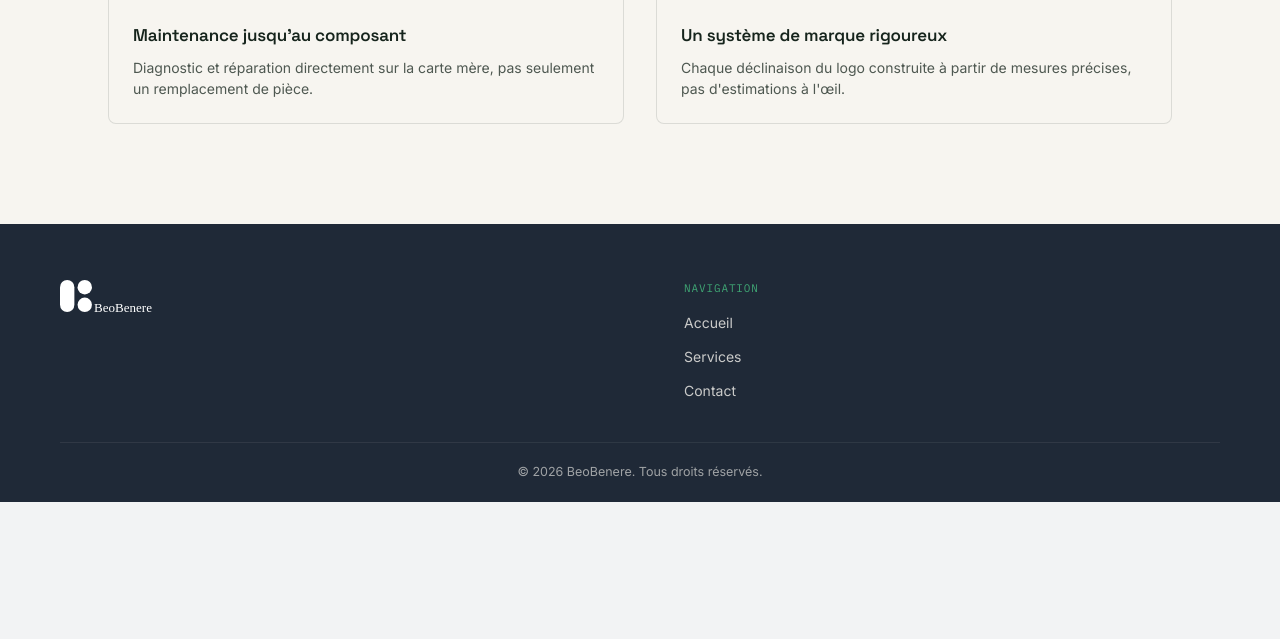
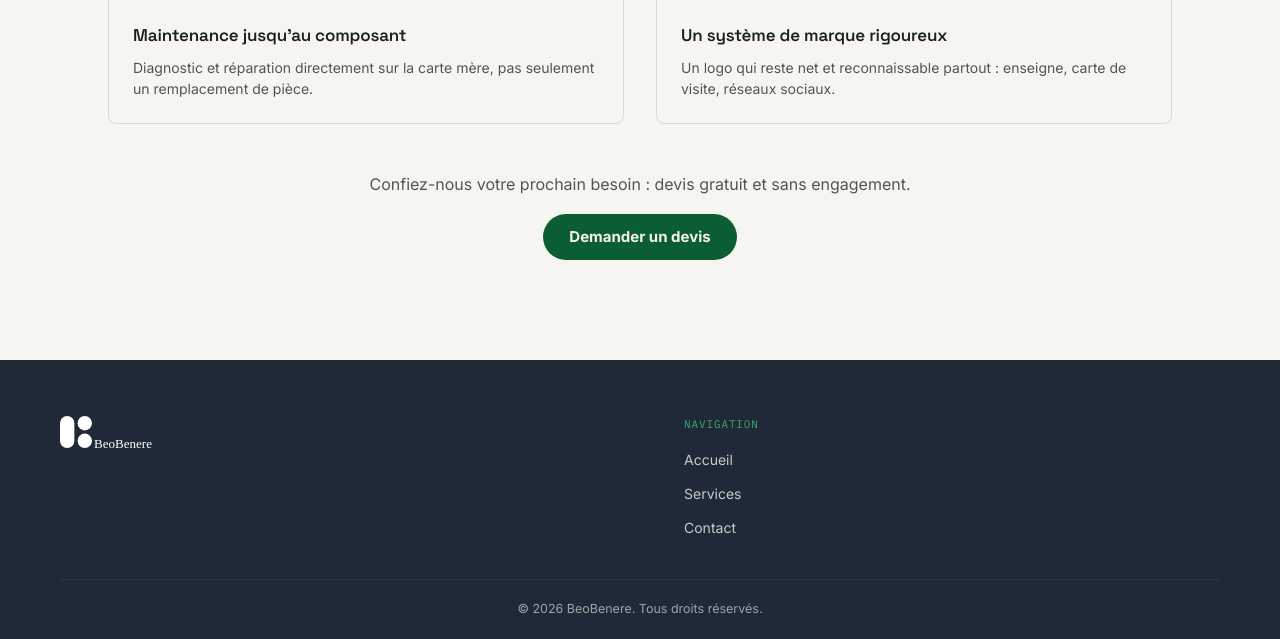
Before and after one commit to Ghislain-KIMA/site-web-beobenere, a Django app: page / in a window 1280 px wide. Shown: the part 982-1621 px from the top of the page. Before the commit the page ends 1484 px from the top, so only its background shows below. Run offline with Django 5.2, Linux system fonts and the light colour scheme; data that the repository does not hold is empty.

Commit message:
Améliore la section confiance : légende orientée client, appel à l'action devis et photo optimisée

```diff
--- a/apps/homepage/static/homepage/css/homepage.css
+++ b/apps/homepage/static/homepage/css/homepage.css
@@ -269,3 +269,37 @@
     object-fit: contain;
     background-color: #E4E1DA;
 }
+
+.trust-cta {
+    margin-top: 48px;
+    text-align: center;
+}
+
+.trust-cta p {
+    font-size: 16px;
+    color: var(--ink);
+    opacity: 0.75;
+    margin-bottom: 18px;
+}
+
+.trust-cta-button {
+    display: inline-block;
+    background: var(--brand-logo);
+    color: var(--on-dark);
+    padding: 12px 26px;
+    border-radius: 999px;
+    font-size: 15px;
+    font-weight: 700;
+    text-decoration: none;
+    transition: box-shadow 0.15s;
+}
+
+.trust-cta-button:hover {
+    box-shadow: 0 4px 12px rgba(11, 93, 52, 0.45);
+}
+
+@media (prefers-color-scheme: dark) {
+    .trust-cta-button:hover {
+        box-shadow: 0 0 0 3px rgba(245, 243, 238, 0.18);
+    }
+}
--- a/apps/homepage/templates/homepage/index.html
+++ b/apps/homepage/templates/homepage/index.html
@@ -47,9 +47,13 @@
                 <img src="{% static 'homepage/images/proof-branding.png' %}" alt="Déclinaisons du logo BeoBenere" class="trust-img--contain">
                 <figcaption>
                     <h3>Un système de marque rigoureux</h3>
-                    <p>Chaque déclinaison du logo construite à partir de mesures précises, pas d'estimations à l'œil.</p>
+                    <p>Un logo qui reste net et reconnaissable partout : enseigne, carte de visite, réseaux sociaux.</p>
                 </figcaption>
             </figure>
         </div>
+        <div class="trust-cta">
+            <p>Confiez-nous votre prochain besoin : devis gratuit et sans engagement.</p>
+            <a href="{% url 'devis:create' %}" class="trust-cta-button">Demander un devis</a>
+        </div>
     </section>
 {% endblock %}
```
Also changed, not shown: 1 other file.
